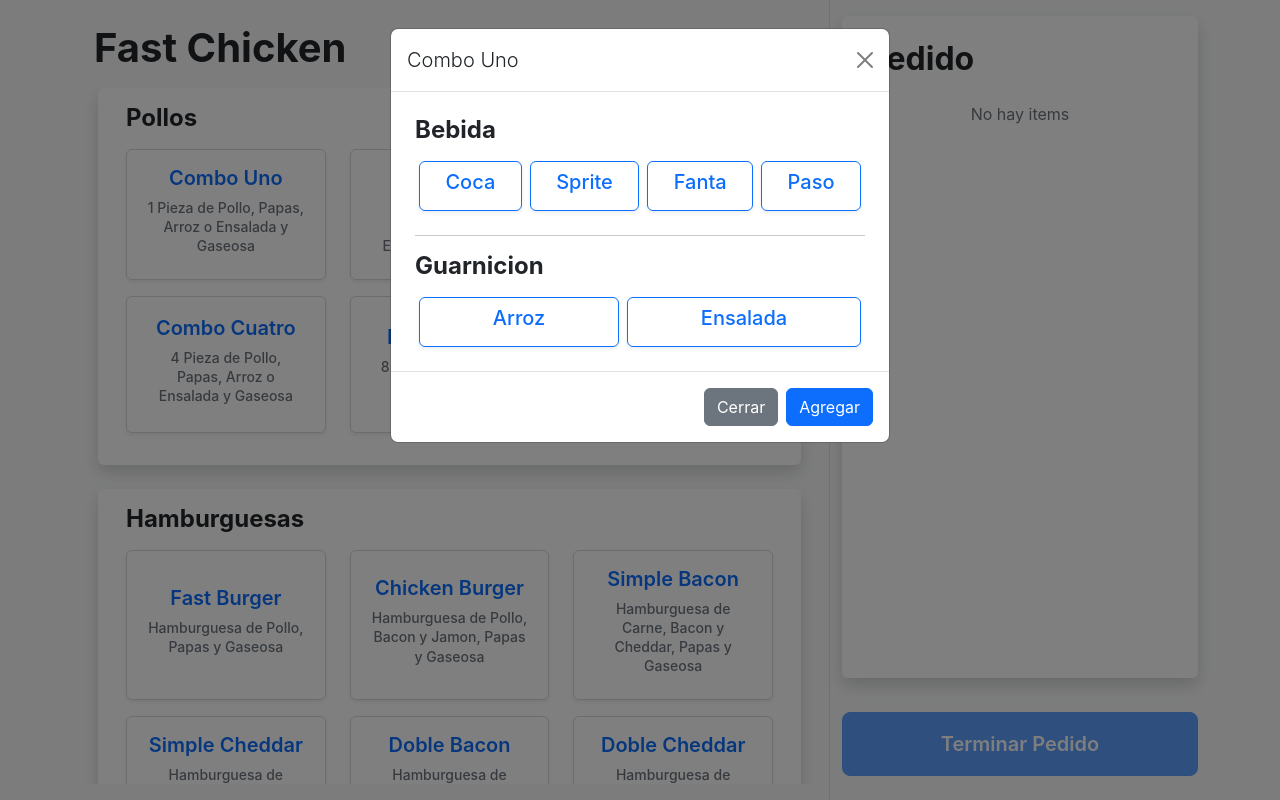
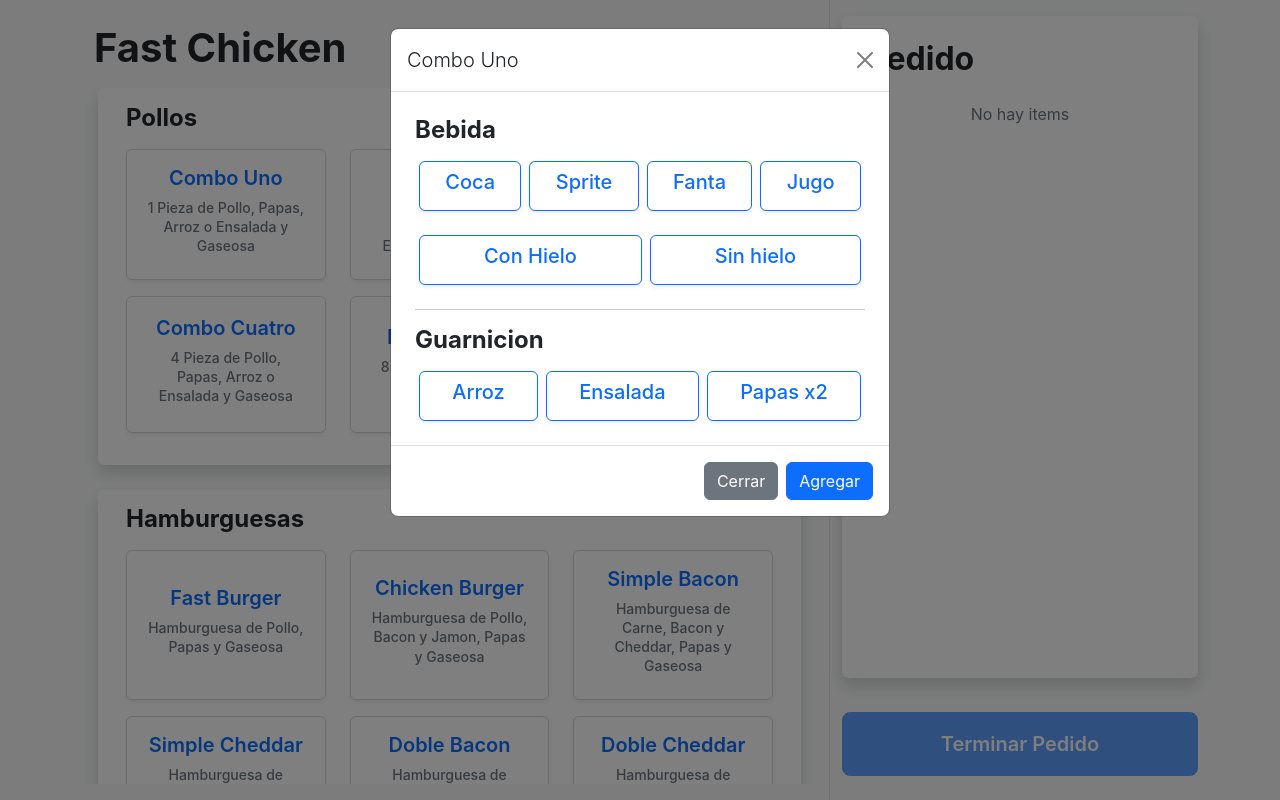
Before and after one commit to matiasfmart/FastChicken-1.0, a React (Create React App) app: page / in a window 1280 px wide. Both pictures are taken after a click on the button 225 px from the left and 214 px from the top of the page. Built offline with nearby package versions, Linux system fonts and the light colour scheme.

Commit message:
add with ice drink

```diff
--- a/src/components/ItemDetail.jsx
+++ b/src/components/ItemDetail.jsx
@@ -10,16 +10,19 @@ export const ItemDetail = ({orderItem}) => {
   const [showModal, setShowModal] = useState(false);
   const [valueDrink, setValueDrink] = useState();
   const [valueDish, setValueDish] = useState();
+  const [valueIce, setValueIce] = useState();
 
   const handleClose = () => setShowModal(false);
   const handleShow = () => setShowModal(true);
 
   const handleChangeDrink = (val) => setValueDrink(val);
   const handleChangeDish = (val) => setValueDish(val);
+  const handleChangeIce = (val) => setValueIce(val);
 
   function resetModalValues(){
-    setValueDrink("")
-    setValueDish("")
+    setValueDrink("");
+    setValueDish("");
+    setValueIce("");
   }
 
   function addItemEdit(){
@@ -32,6 +35,7 @@ export const ItemDetail = ({orderItem}) => {
         "name": orderItem.name,
         "dish": valueDish,
         "drink": valueDrink,
+        "withIce": valueIce,
         "price": orderItem.price
       }
       editItem(itemPo);
@@ -43,6 +47,7 @@ export const ItemDetail = ({orderItem}) => {
         "type": orderItem.type,
         "name": orderItem.name,
         "drink": valueDrink,
+        "withIce": valueIce,
         "price": orderItem.price
       }
       editItem(itemBg);
@@ -54,6 +59,7 @@ export const ItemDetail = ({orderItem}) => {
         "type": orderItem.type,
         "name": orderItem.name,
         "drink": valueDrink,
+        "withIce": valueIce,
         "price": orderItem.price
       }
       editItem(itemDr);
@@ -66,6 +72,7 @@ export const ItemDetail = ({orderItem}) => {
     if((orderItem.type != "ex") || (orderItem.name == "Gaseosa")){
       setValueDish(orderItem.dish);
       setValueDrink(orderItem.drink);
+      setValueIce(orderItem.withIce);
       handleShow();
     }
   }
@@ -117,9 +124,11 @@ export const ItemDetail = ({orderItem}) => {
         handleClose={handleClose}
         handleChangeDrink={handleChangeDrink}
         handleChangeDish={handleChangeDish}
+        handleChangeIce={handleChangeIce}
         showModal={showModal}
         valueDish={valueDish}
         valueDrink={valueDrink}
+        valueIce={valueIce}
         item={orderItem}
       />
     </>
--- a/src/components/Menu.jsx
+++ b/src/components/Menu.jsx
@@ -8,14 +8,17 @@ export const Menu = ({menuData}) => {
 
   const [valueDrink, setValueDrink] = useState("");
   const [valueDish, setValueDish] = useState("");
+  const [valueIce, setValueIce] = useState("");
 
   function resetModalValues(){
     setValueDrink("")
     setValueDish("")
+    setValueIce("");
   }
 
   const handleChangeDrink = (val) => setValueDrink(val)
   const handleChangeDish = (val) => setValueDish(val)
+  const handleChangeIce = (val) => setValueIce(val)
 
   function handleClose(){
      setShowModal(false);
@@ -43,6 +46,7 @@ export const Menu = ({menuData}) => {
       "name": menuData.name,
       "dish": valueDish,
       "drink": valueDrink,
+      "withIce": valueIce,
       "price": menuData.price
     }
     addItemMenu(item);
@@ -68,9 +72,11 @@ export const Menu = ({menuData}) => {
         handleClose={handleClose}
         handleChangeDrink={handleChangeDrink}
         handleChangeDish={handleChangeDish}
+        handleChangeIce={handleChangeIce}
         showModal={showModal}
         valueDish={valueDish}
         valueDrink={valueDrink}
+        valueIce={valueIce}
         item={menuData}
       />
     </div>
--- a/src/components/ModalMenu.jsx
+++ b/src/components/ModalMenu.jsx
@@ -1,12 +1,20 @@
-import React from "react";
+import React, { useState, useEffect } from "react";
 import { Modal, Button, ToggleButton, ToggleButtonGroup } from 'react-bootstrap';
 
 export const ModalMenu =
     (
-        { handleClose, handleChangeDrink, handleChangeDish, addItem,
-        showModal, valueDrink, valueDish, item }
+        { handleClose, handleChangeDrink, handleChangeDish, handleChangeIce, addItem,
+        showModal, valueDrink, valueDish, valueIce, item }
     ) =>
 {
+
+  const [disableAddBtn, setDisableAddBtn] = useState(false);
+
+  useEffect(()=>{
+    console.log(valueDish, valueDrink, valueIce);
+    (valueDish && valueDrink && valueIce) ? setDisableAddBtn(true) : setDisableAddBtn(false);
+  })
+
   return (
     <Modal show={showModal} onHide={handleClose}>
       <Modal.Header closeButton>
@@ -25,8 +33,18 @@ export const ModalMenu =
             <ToggleButton className="mx-1 py-2 shadow-sm rounded" id="tbg-radio-3" variant="outline-primary" value={"Fanta"}>
               <h5 className="title-menu">Fanta</h5>
             </ToggleButton>
-            <ToggleButton className="mx-1 py-2 shadow-sm rounded" id="tbg-radio-4" variant="outline-primary" value={"Paso toros"}>
-              <h5 className="title-menu">Paso</h5>
+            <ToggleButton className="mx-1 py-2 shadow-sm rounded" id="tbg-radio-4" variant="outline-primary" value={"Jugo"}>
+              <h5 className="title-menu">Jugo</h5>
+            </ToggleButton>
+          </ToggleButtonGroup>
+        </div>
+        <div className="row mb-4">
+          <ToggleButtonGroup type="radio" name="optionsIce" value={valueIce} onChange={handleChangeIce}>
+            <ToggleButton className="mx-1 py-2 shadow-sm rounded" id="tbg-radio-8" variant="outline-primary" value={"conHielo"}>
+              <h5 className="title-menu">Con Hielo</h5>
+            </ToggleButton>
+            <ToggleButton className="mx-1 py-2 shadow-sm rounded" id="tbg-radio-9" variant="outline-primary" value={"sinHielo"}>
+              <h5 className="title-menu">Sin hielo</h5>
             </ToggleButton>
           </ToggleButtonGroup>
         </div>
@@ -43,6 +61,9 @@ export const ModalMenu =
                 <ToggleButton className="mx-1 py-2 shadow-sm rounded" id="tbg-radio-6" variant="outline-primary" value={"Ensalada"}>
                   <h5 className="title-menu">Ensalada</h5>
                 </ToggleButton>
+                <ToggleButton className="mx-1 py-2 shadow-sm rounded" id="tbg-radio-7" variant="outline-primary" value={"Papasx2"}>
+                  <h5 className="title-menu">Papas x2</h5>
+                </ToggleButton>
               </ToggleButtonGroup>
             </div>
           </>
@@ -52,7 +73,7 @@ export const ModalMenu =
         <Button variant="secondary" onClick={handleClose}>
           Cerrar
         </Button>
-        <Button variant="primary" onClick={addItem}>
+        <Button variant="primary" onClick={addItem} disabled={disableAddBtn}>
           Agregar
         </Button>
       </Modal.Footer>
--- a/src/context/Provider.jsx
+++ b/src/context/Provider.jsx
@@ -18,6 +18,7 @@ function Provider({ children }) {
         type: item.type,
         drink: item.drink,
         dish: item.dish,
+        withIce: item.withIce,
         price: item.price,
       },
     ]);
```
